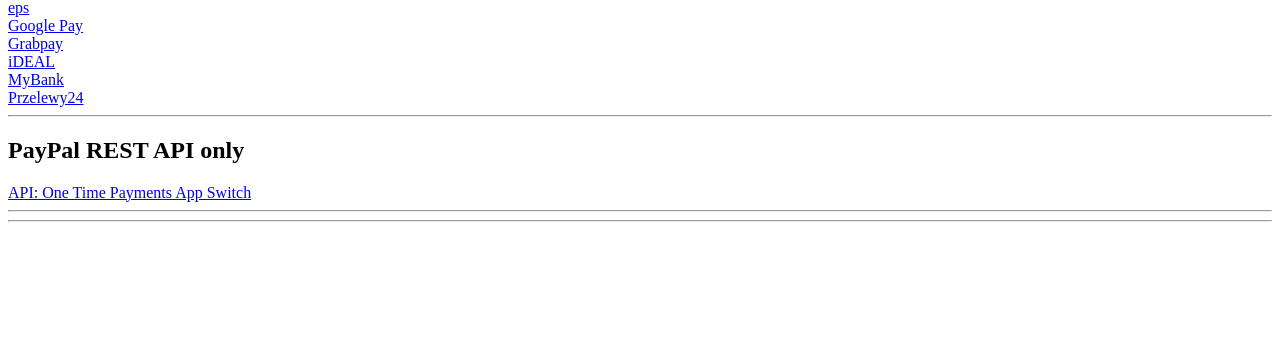
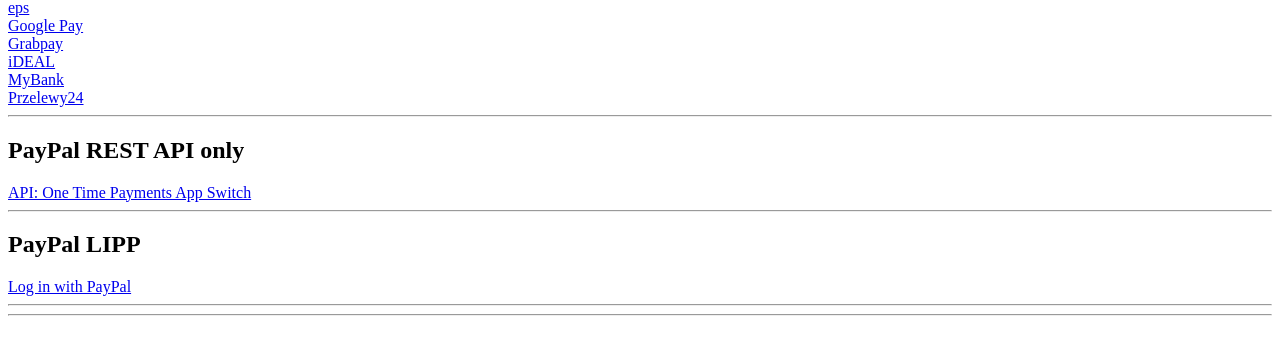
Before and after one commit to cvenchong/BT-2025, a Flask app: page / in a window 1280 px wide. Shown: the part 402-757 px from the top of the page. Run offline with Flask 3, Linux system fonts and the light colour scheme.

Commit message:
fix bug for app switch and add index page for lipp

```diff
--- a/static/public/paypal/api-only/appswitch/index.js
+++ b/static/public/paypal/api-only/appswitch/index.js
@@ -293,7 +293,8 @@ function initConfig() {
           user_action: config.userAction,
           return_url: config.return_cancel_url,
           cancel_url: config.return_cancel_url,
-          app_switch_preference: buildAppSwitchContext()
+          //app_switch_preference: buildAppSwitchContext() //jssdk will use preference instead of context
+          app_switch_context: buildAppSwitchContext()
         }
       }
     },
--- a/templates/index.html
+++ b/templates/index.html
@@ -119,6 +119,15 @@
   </div>
   <hr />
 
+  <h2>PayPal LIPP</h2>
+  <div>
+    <a href="public/paypal/lipp.html">Log in with PayPal</a>
+    <br />
+  </div>
+  <hr />
+
+
+
 <!--
 
   <h2>PayPal JS SDK with REST API</h2>
```
